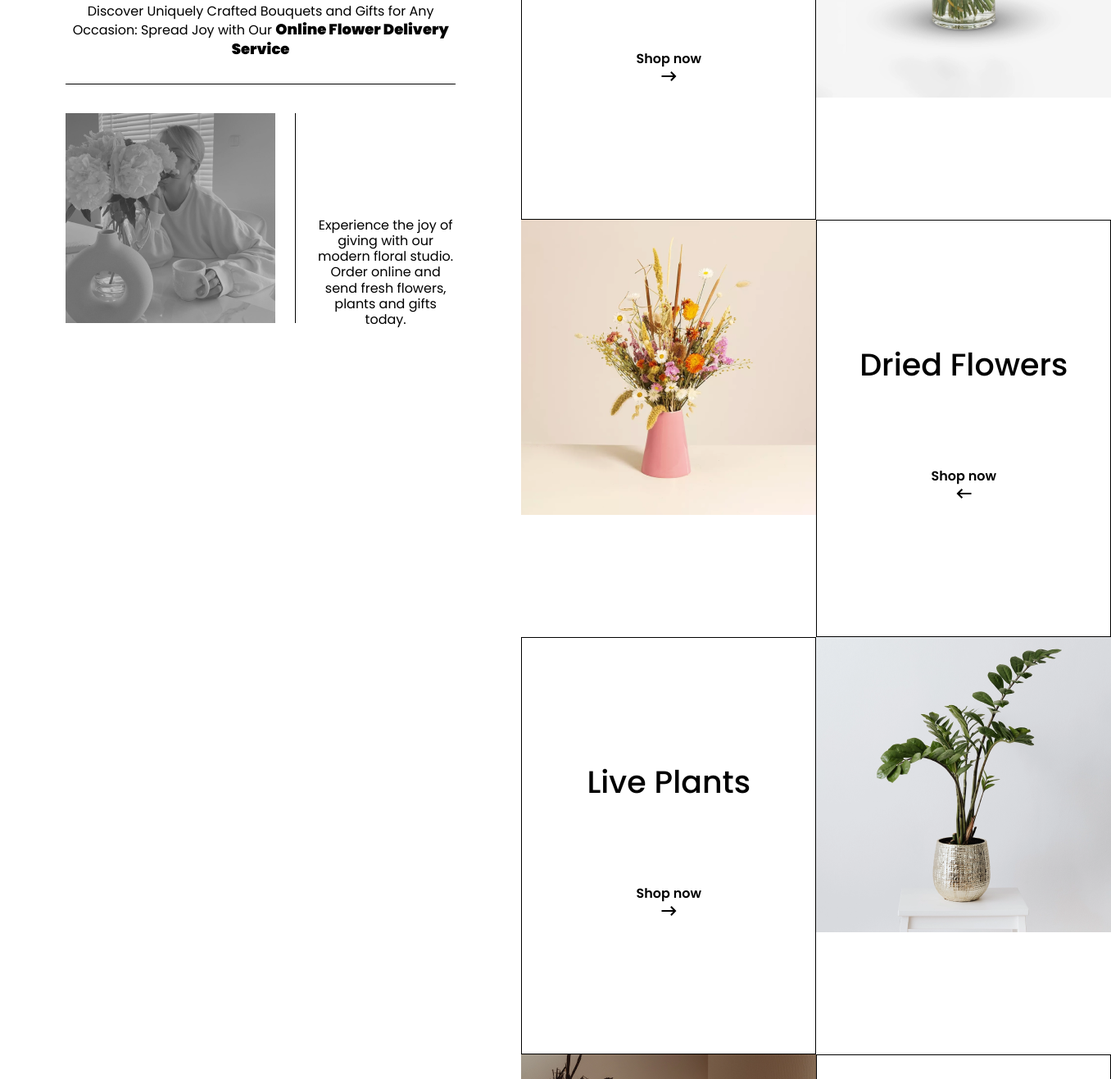
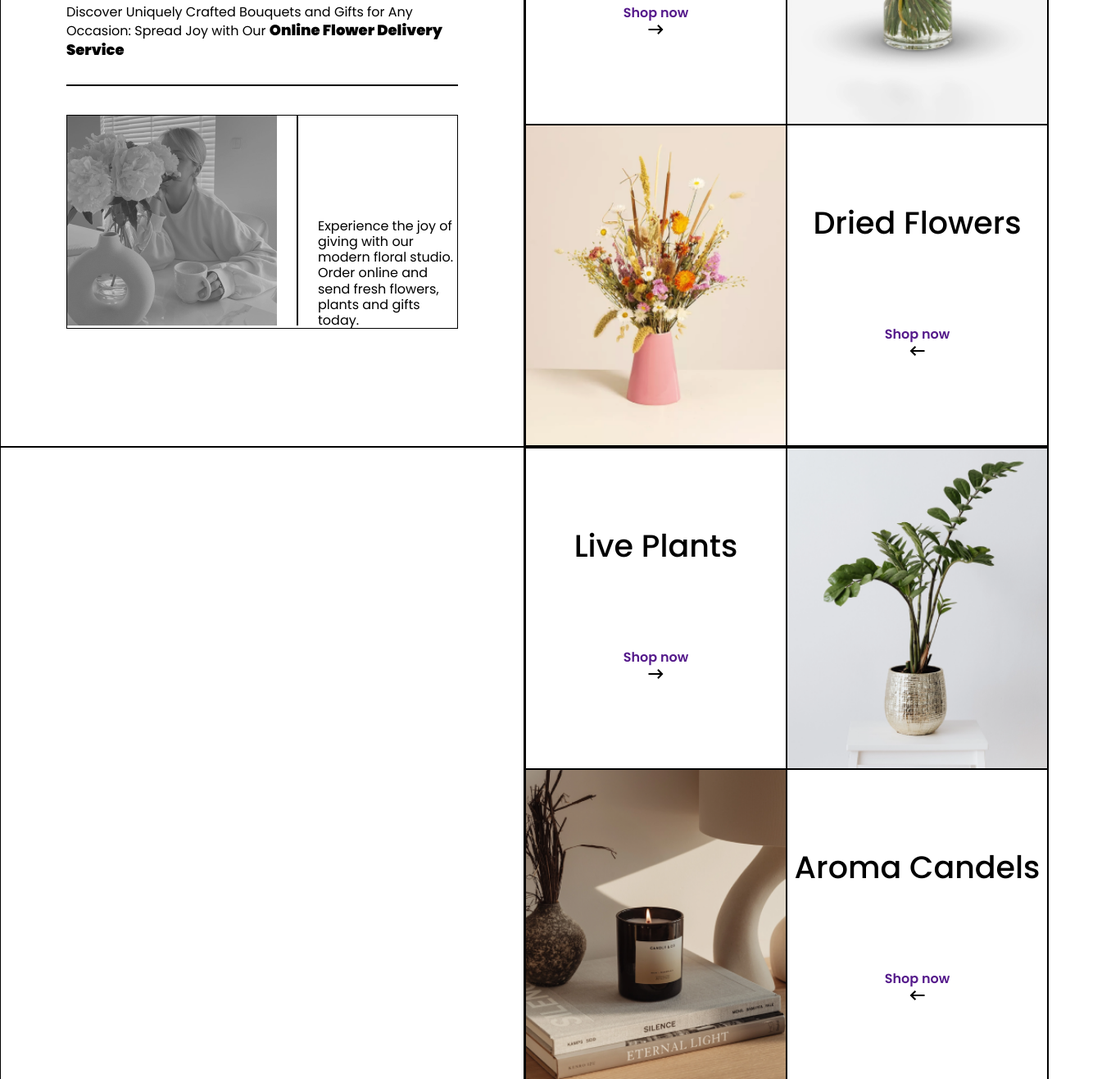
Before and after one commit to anasulakauri/final, a plain HTML site: page index.html in a window 1280 px wide. Shown: the part 324-1640 px from the top of the page at 82% size, 1356 px wide, since content can reach past the window. Drawn offline with Linux system fonts and the light colour scheme.

Commit message:
section1,4,5 done

```diff
--- a/css/style.css
+++ b/css/style.css
@@ -152,8 +152,43 @@
     padding: 24px 32px 24px 32px;
 }
 
+/* test */
 
-
+.section1-grid-container {
+    display: grid;
+    grid-template-columns: 1fr 1fr;
+    grid-template-rows: minmax(720px) minmax(1080px);
+}
+.section1-grid-container div {
+    border: 1px solid black;
+}
+.right-top,
+.right-bottom {
+    display: grid;
+    grid-template-columns: 1fr 1fr;
+}
+.left-block {
+    padding: 80px;
+}
+.line-horizontal {
+    max-width: 560px;
+    width: 100%;
+    height: 1px;
+    background-color: black;
+    margin: 30px 0 35px 0;
+}
+.left-block-div2 {
+    display: flex;
+}
+.line-vertical {
+    border-left: 1px solid;
+    height: 256px;
+    margin-left: 24px;
+}
+.title-box {
+    padding: 100px 0;
+    text-align: center;
+}
 
 /* section1 */
 
@@ -423,69 +458,3 @@
 .email-form input {
     border: 1px solid #909090;
 }
-
-
-
-
-
-/* section1 */
-
-.section1-grid-container {
-    display: grid;
-    grid-template-columns: auto auto;
-}
-.section1-grid-box {
-    /* border: 1px solid; */
-    font-size: 30px;
-    text-align: center;
-    display: grid;
-    grid-template-columns: auto auto;
-    /* position: relative;
-    top: 0;
-    left: 0; */
-}
-/* .section1-grid-box::after {
-    content: "";
-    background-color: black;
-    position: absolute;
-    width: 100%;
-    height: 1px;
-}
-.section1-grid-box::before {
-    content: "";
-    background-color: black;
-    position: absolute;
-    width: 1px;
-    height: 100%;
-} */
-
-.left-block1 {
-    /* height: 720px;
-    max-width: 720px;
-    width: 100%; */
-    padding: 80px;
-}
-.line-horizontal {
-    max-width: 560px;
-    width: 100%;
-    height: 1px;
-    background-color: black;
-    margin: 30px 0 35px 0;
-}
-.left-block-div2 {
-    display: flex;
-}
-.line-vertical {
-    border-left: 1px solid;
-    height: 256px;
-    margin-left: 24px;
-}
-.title-box {
-    padding: 157px 20px;
-    font-size: 30px;
-    text-align: center;
-    /* height: 360px; */
-    /* max-width: 360px;
-    width: 100%; */
-    border: 1px solid black;
-}
--- a/index.html
+++ b/index.html
@@ -42,8 +42,7 @@
       <!-- section1 -->
       <section>
         <div class="section1-grid-container">
-          <div class="section1-grid-box">
-            <div class="left-block1">
+          <div class="left-block">
             <h1 class="heading1">Tbilisi LuxeBouquets</h1>
               <p class="text-regular18 text1">
                 Discover Uniquely Crafted Bouquets and Gifts for Any Occasion:
@@ -70,20 +69,19 @@
                 </p>
               </div>
           </div>
-          </div>
-          <div class="section1-grid-box">
-            <div class="grid-box-item">
+          <div class="right-top">
             <div class="title-box">
               <h4 class="heading4">Fresh Flowers</h4>
+              <a href="">
                 <p class="text-semibold16">Shop now</p>
               <img
                 class="arrow-icon"
                 src="images/arrow-right.svg"
                 alt="arrow-right"
               />
+              </a>
             </div>
-            </div>
-            <div class="grid-box-item">
+            <div class="image1-div">
               <picture>
                 <source
                   media="(min-width:769px)"
@@ -94,13 +92,13 @@
                   srcset="images/768-flower1.png"
                 />
                 <img
-                  class="image"
+                  class="image1"
                   src="images/375-flower1.png"
                   alt="fresh-flowers"
                 />
               </picture>
             </div>
-            <div class="grid-box-item">
+            <div class="image1-div">
               <picture>
                 <source
                   media="(min-width:769px)"
@@ -111,38 +109,38 @@
                   srcset="images/768-flower2.png"
                 />
                 <img
-                  class="image"
+                  class="image1"
                   src="images/375-flower2.png"
                   alt="dried-flowers"
                 />
               </picture>
             </div>
-            <div class="grid-box-item">
             <div class="title-box">
               <h4 class="heading4">Dried Flowers</h4>
+              <a href="">
                 <p class="text-semibold16">Shop now</p>
                 <img
                   class="arrow-icon"
                   src="images/arrow-left.svg"
                   alt="arrow-left"
                 />
+              </a>
             </div>
           </div>
-          </div>
-          <div class="section1-grid-box"></div>
-          <div class="section1-grid-box">
-            <div class="grid-box-item">
+          <div></div>
+          <div class="right-bottom">
             <div class="title-box">
               <h4 class="heading4">Live Plants</h4>
+              <a href="">
                 <p class="text-semibold16">Shop now</p>
                 <img
                   class="arrow-icon"
                   src="images/arrow-right.svg"
                   alt="arrow-right"
                 />
+              </a>
             </div>
-            </div>
-            <div class="grid-box-item">
+            <div class="image1-div">
               <picture>
                 <source
                   media="(min-width:769px)"
@@ -153,13 +151,13 @@
                   srcset="images/768-flower3.png"
                 />
                 <img
-                  class="image"
+                  class="image1"
                   src="images/375-flower3.png"
                   alt="zz-plant-flowers"
                 />
               </picture>
             </div>
-            <div class="grid-box-item">
+            <div class="image1-div">
               <picture>
                 <source
                   media="(min-width:769px)"
@@ -170,35 +168,35 @@
                   srcset="images/768-aromacandle.png"
                 />
                 <img
-                  class="image"
+                  class="image1"
                   src="images/375-aromacandle.png"
                   alt="aroma-candle"
                 />
               </picture>
             </div>
-            <div class="grid-box-item">
             <div class="title-box">
               <h4 class="heading4">Aroma Candels</h4>
+              <a href="">
                 <p class="text-semibold16">Shop now</p>
                 <img
                   class="arrow-icon"
                   src="images/arrow-left.svg"
                   alt="arrow-left"
                 />
+              </a>
             </div>
-            </div>
-            <div class="grid-box-item">
             <div class="title-box">
               <h4 class="heading4">Fresheners</h4>
+              <a href="">
                 <p class="text-semibold16">Shop now</p>
                 <img
                   class="arrow-icon"
                   src="images/arrow-right.svg"
                   alt="arrow-right"
                 />
+              </a>
             </div>
-            </div>
-            <div class="grid-box-item">
+            <div class="image1-div">
               <picture>
                 <source
                   media="(min-width:769px)"
@@ -209,7 +207,7 @@
                   srcset="images/768-freshener.png"
                 />
                 <img
-                  class="image"
+                  class="image1"
                   src="images/375-freshener.png"
                   alt="fresheners"
                 />
```
Lines whose indentation alone changed are shown as unchanged.
